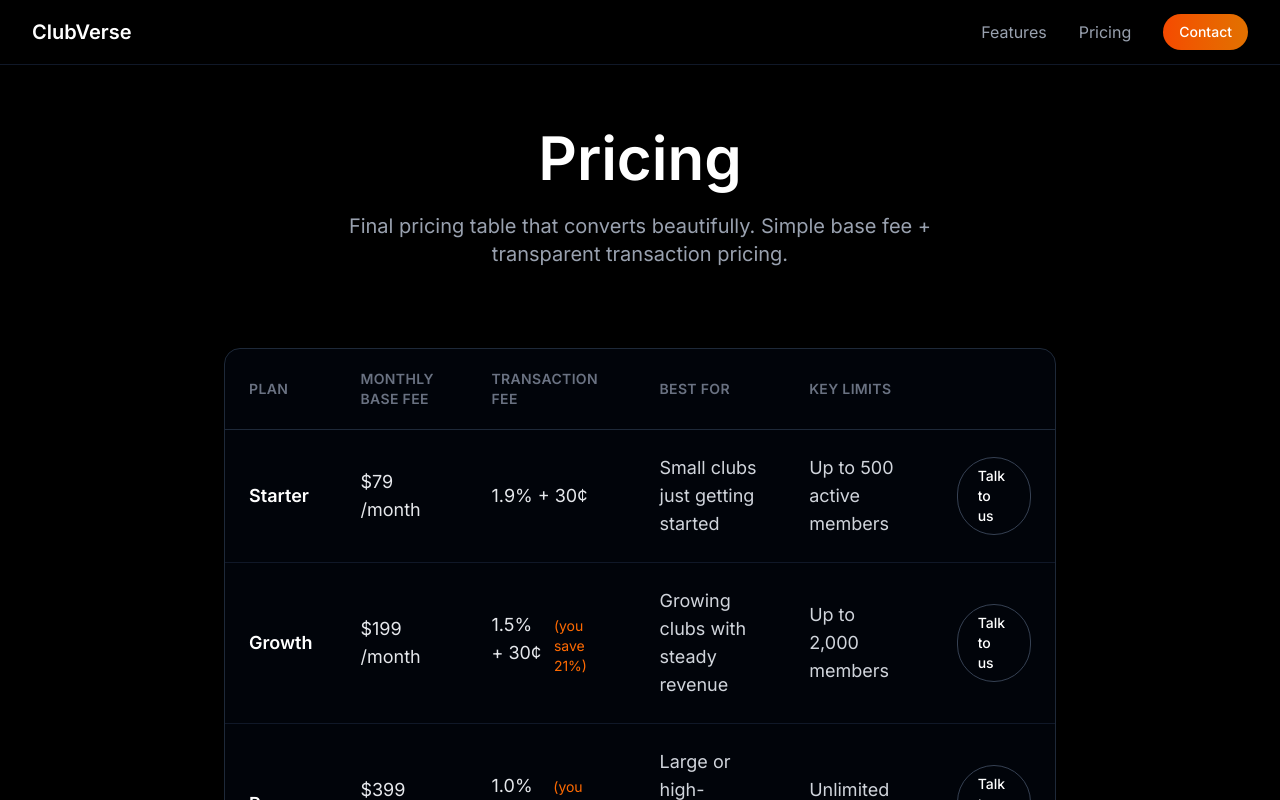
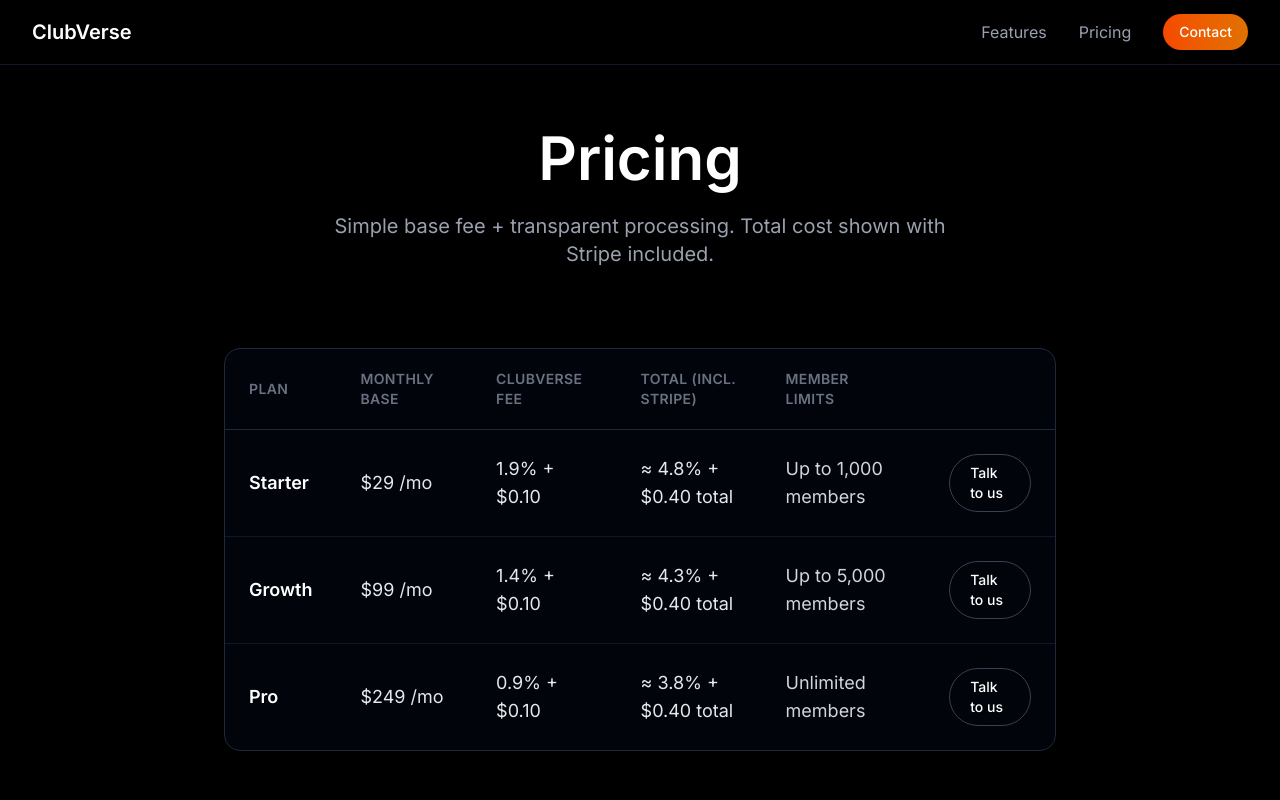
Before and after one commit to mockbaknights/clubverseai_website, a Next.js app: page /pricing in a window 1280 px wide. Shown: the top 800 px of the page. Built offline with nearby package versions, Linux system fonts and the light colour scheme.

Commit message:
Update pricing table

```diff
--- a/app/pricing/page.tsx
+++ b/app/pricing/page.tsx
@@ -3,26 +3,23 @@
 const plans = [
   {
     name: "Starter",
-    price: "$79 /month",
-    fee: "1.9% + 30¢",
-    save: undefined,
-    bestFor: "Small clubs just getting started",
-    limits: "Up to 500 active members",
+    price: "$29 /mo",
+    fee: "1.9% + $0.10",
+    total: "≈ 4.8% + $0.40 total",
+    limits: "Up to 1,000 members",
   },
   {
     name: "Growth",
-    price: "$199 /month",
-    fee: "1.5% + 30¢",
-    save: "you save 21%",
-    bestFor: "Growing clubs with steady revenue",
-    limits: "Up to 2,000 members",
+    price: "$99 /mo",
+    fee: "1.4% + $0.10",
+    total: "≈ 4.3% + $0.40 total",
+    limits: "Up to 5,000 members",
   },
   {
     name: "Pro",
-    price: "$399 /month",
-    fee: "1.0% + 30¢",
-    save: "you save 47%",
-    bestFor: "Large or high-volume clubs",
+    price: "$249 /mo",
+    fee: "0.9% + $0.10",
+    total: "≈ 3.8% + $0.40 total",
     limits: "Unlimited members",
   },
 ];
@@ -34,7 +31,7 @@
         <div className="mb-20 text-center">
           <h1 className="text-5xl md:text-6xl font-semibold mb-6 text-white">Pricing</h1>
           <p className="text-xl text-gray-400 max-w-2xl mx-auto">
-            Final pricing table that converts beautifully. Simple base fee + transparent transaction pricing.
+            Simple base fee + transparent processing. Total cost shown with Stripe included.
           </p>
         </div>
 
@@ -43,10 +40,10 @@
             <thead>
               <tr className="text-left text-sm uppercase tracking-wide text-gray-500">
                 <th className="px-6 py-5 font-semibold">Plan</th>
-                <th className="px-6 py-5 font-semibold">Monthly Base Fee</th>
-                <th className="px-6 py-5 font-semibold">Transaction Fee</th>
-                <th className="px-6 py-5 font-semibold">Best For</th>
-                <th className="px-6 py-5 font-semibold">Key Limits</th>
+                <th className="px-6 py-5 font-semibold">Monthly Base</th>
+                <th className="px-6 py-5 font-semibold">ClubVerse Fee</th>
+                <th className="px-6 py-5 font-semibold">Total (incl. Stripe)</th>
+                <th className="px-6 py-5 font-semibold">Member Limits</th>
                 <th className="px-6 py-5 font-semibold"></th>
               </tr>
             </thead>
@@ -57,13 +54,8 @@
                     <div>{plan.name}</div>
                   </td>
                   <td className="px-6 py-6 text-gray-200">{plan.price}</td>
-                  <td className="px-6 py-6 text-gray-200">
-                    <div className="flex items-baseline gap-2">
-                      <span>{plan.fee}</span>
-                      {plan.save && <span className="text-sm text-orange-500">({plan.save})</span>}
-                    </div>
-                  </td>
-                  <td className="px-6 py-6 text-gray-300">{plan.bestFor}</td>
+                  <td className="px-6 py-6 text-gray-200">{plan.fee}</td>
+                  <td className="px-6 py-6 text-gray-200">{plan.total}</td>
                   <td className="px-6 py-6 text-gray-300">{plan.limits}</td>
                   <td className="px-6 py-6">
                     <Link
```
